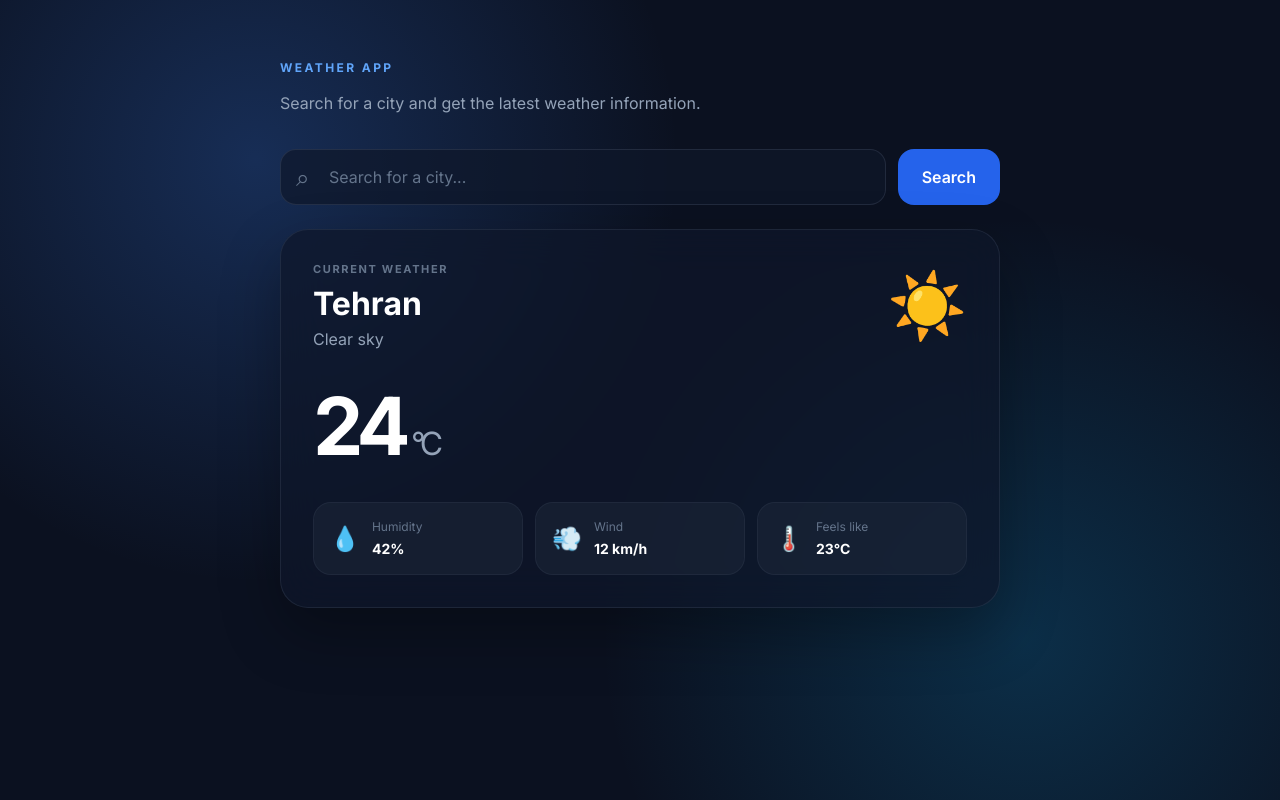
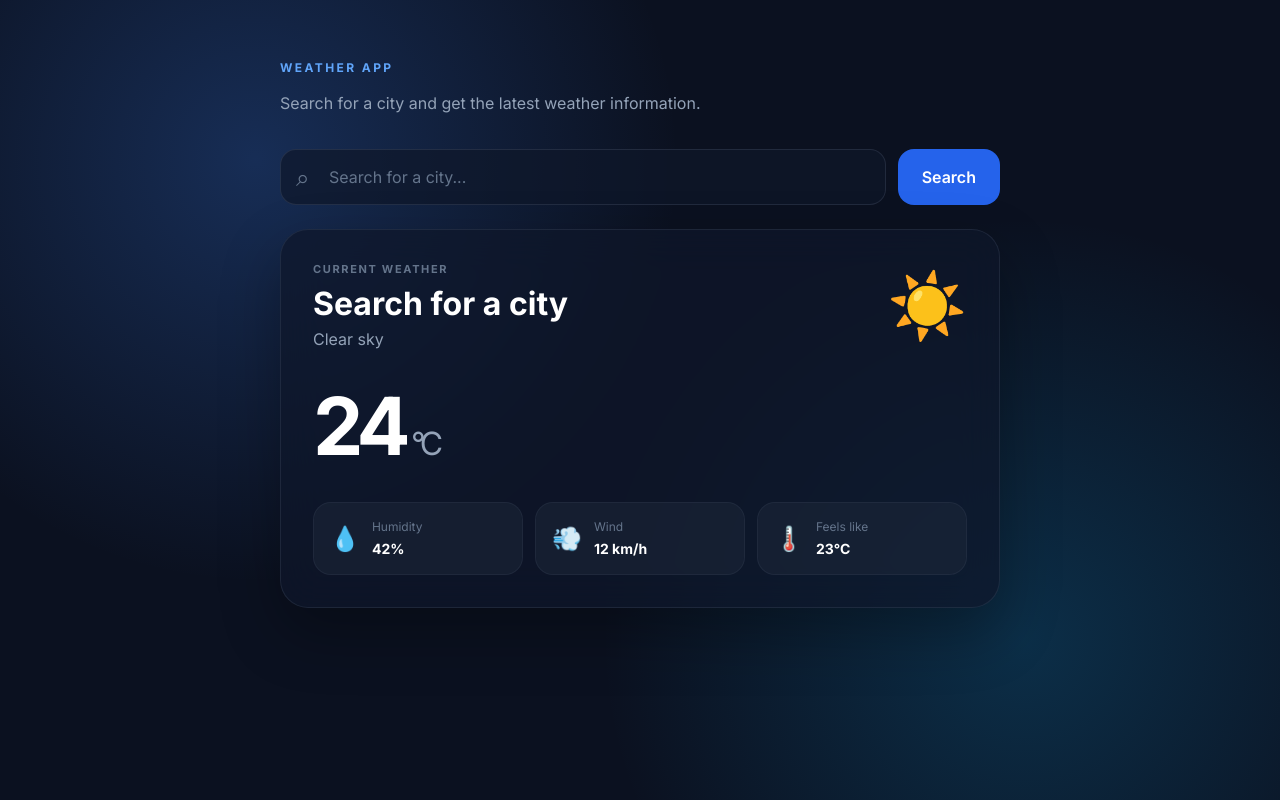
Before and after one commit to chifuyu1386/weather-app, a React (Vite) app: page / in a window 1280 px wide. Built offline with nearby package versions, Linux system fonts and the light colour scheme.

Commit message:
feat: implement city search state

```diff
--- a/src/App.jsx
+++ b/src/App.jsx
@@ -1,25 +1,34 @@
+import { useState } from "react";
+
 import SearchBar from "./components/SearchBar";
 import WeatherCard from "./components/WeatherCard";
 
+function App() {
+  const [city, setCity] = useState("");
 
+  function handleSearch(cityName) {
+    setCity(cityName);
+  }
 
-function App() {
   return (
     <main className="app">
       <div className="weather-container">
+
         <header className="app-header">
           <p className="eyebrow">WEATHER APP</p>
+
           <p className="subtitle">
             Search for a city and get the latest weather information.
           </p>
         </header>
 
-        <SearchBar />
+        <SearchBar onSearch={handleSearch} />
 
-        <WeatherCard />
+        <WeatherCard city={city} />
+
       </div>
     </main>
-  )
+  );
 }
 
 export default App;
--- a/src/components/SearchBar.jsx
+++ b/src/components/SearchBar.jsx
@@ -1,20 +1,39 @@
-function SearchBar() {
+import { useState } from "react";
+
+function SearchBar({ onSearch }) {
+  const [inputValue, setInputValue] = useState("");
+
+  function handleSubmit(event) {
+    event.preventDefault();
+
+    const cityName = inputValue.trim();
+
+    if (!cityName) {
+      return;
+    }
+
+    onSearch(cityName);
+    setInputValue("");
+  }
+
   return (
-    <form className="search-bar">
+    <form className="search-bar" onSubmit={handleSubmit}>
       <div className="search-input-wrapper">
         <span className="search-icon">⌕</span>
 
-        <input type="text"
+        <input
+          type="text"
           placeholder="Search for a city..."
-          />
+          value={inputValue}
+          onChange={(event) => setInputValue(event.target.value)}
+        />
       </div>
 
       <button type="submit">
         Search
       </button>
     </form>
-  )
+  );
 }
 
-
 export default SearchBar;
--- a/src/components/WeatherCard.jsx
+++ b/src/components/WeatherCard.jsx
@@ -1,15 +1,17 @@
 import WeatherDetails from "./WeatherDetails";
 
-function WeatherCard() {
+function WeatherCard({ city }) {
   return (
     <section className="weather-card">
 
       <div className="weather-main">
 
         <div>
-          <p className="location-label">CURRENT WEATHER</p>
+          <p className="location-label">
+            CURRENT WEATHER
+          </p>
 
-          <h2>Tehran</h2>
+          <h2>{city || "Search for a city"}</h2>
 
           <p className="weather-description">
             Clear sky
```
